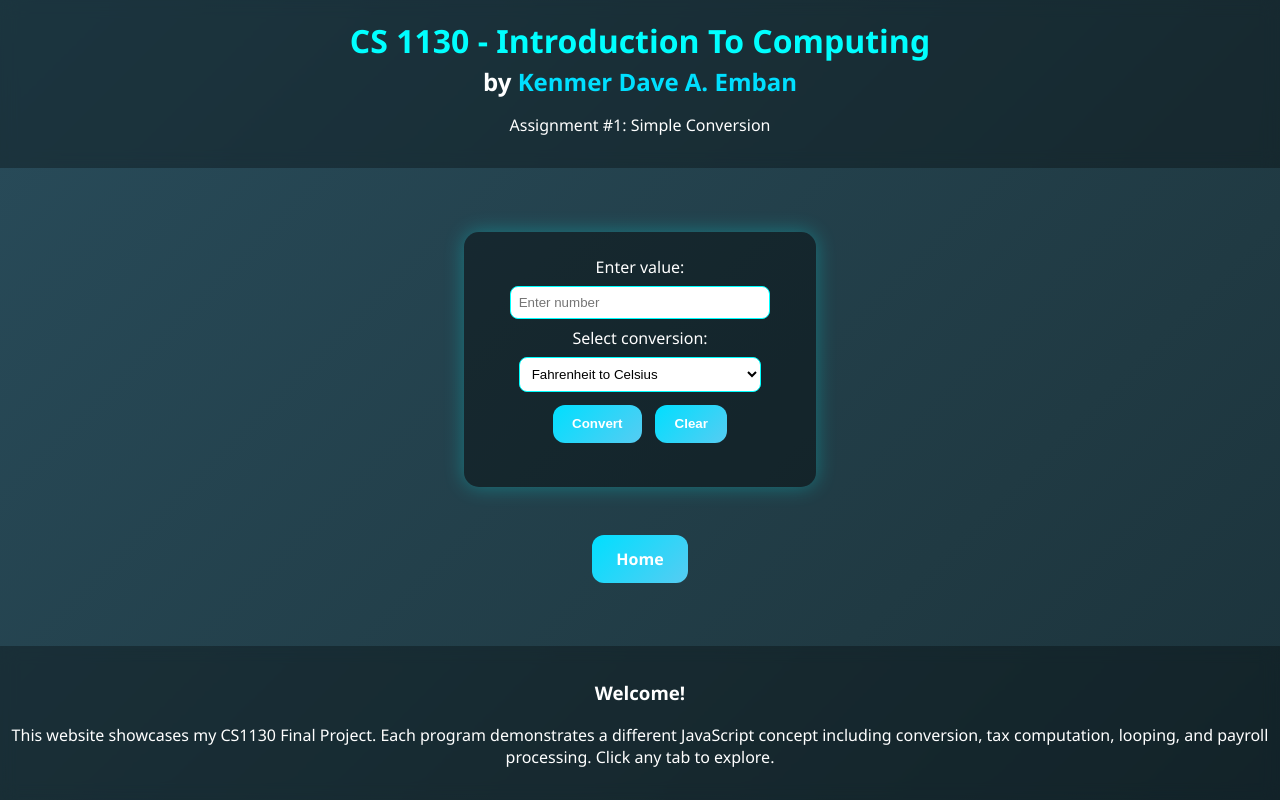
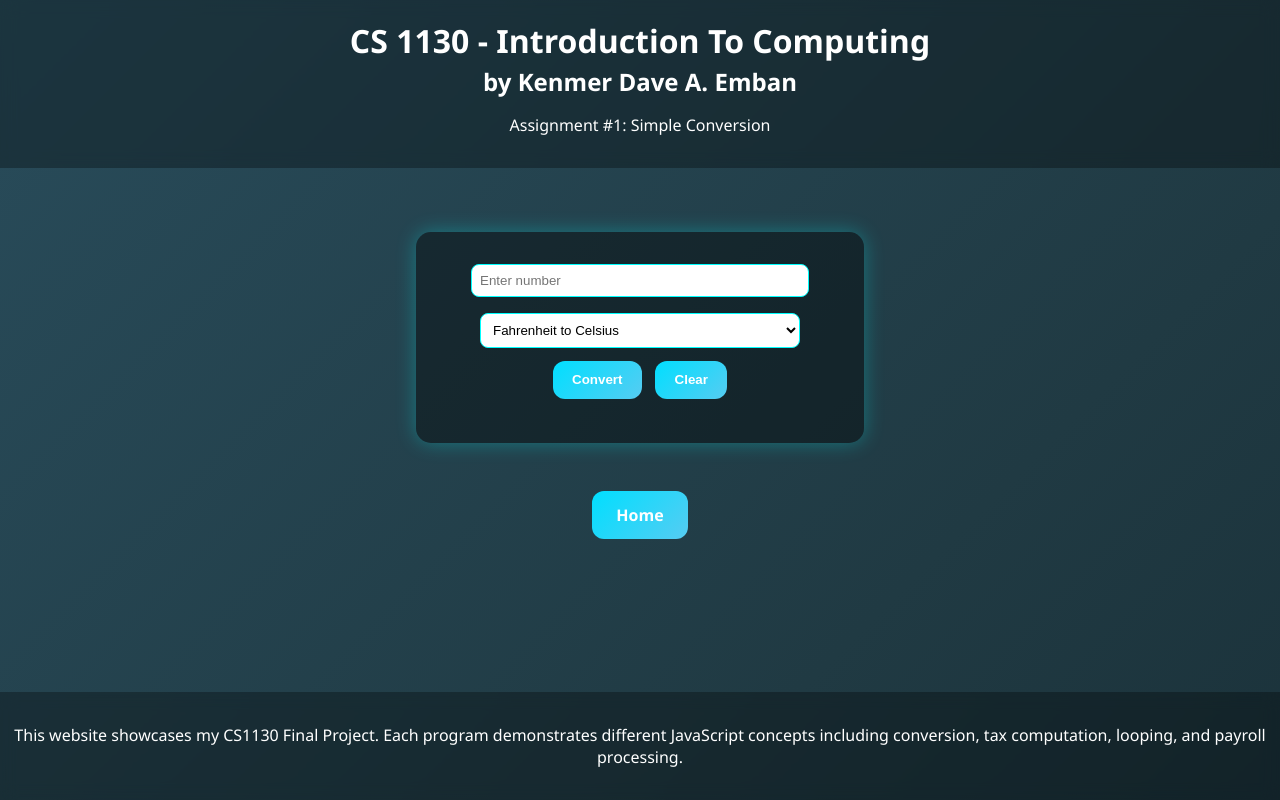
Before and after one commit to Kenji-code247/Final-Project, a plain HTML site: page SimpleConversion.html in a window 1280 px wide. Drawn offline with Linux system fonts and the light colour scheme.

Commit message:
Update SimpleConversion.html

```diff
--- a/SimpleConversion.html
+++ b/SimpleConversion.html
@@ -9,24 +9,20 @@
 </head>
 <body>
 <header>
-<h1><b>CS 1130 - Introduction To Computing</b></h1>
-<h2>by <b>Kenmer Dave A. Emban</b></h2>
+<h1>CS 1130 - Introduction To Computing</h1>
+<h2>by Kenmer Dave A. Emban</h2>
 <p>Assignment #1: Simple Conversion</p>
 </header>
 
 <main>
 <section class="assignment-container">
-<label for="value">Enter value:</label>
-<input type="number" id="value" placeholder="Enter number"><br>
-
-<label for="conversion">Select conversion:</label>
+<input type="number" id="value" placeholder="Enter number">
 <select id="conversion">
 <option value="FtoC">Fahrenheit to Celsius</option>
 <option value="CtoF">Celsius to Fahrenheit</option>
 <option value="MtoFt">Meters to Feet</option>
 <option value="FtoM">Feet to Meters</option>
-</select><br>
-
+</select>
 <button id="convertBtn">Convert</button>
 <button id="clearBtn">Clear</button>
 <p id="result"></p>
@@ -38,8 +34,7 @@
 </main>
 
 <footer>
-<h3>Welcome!</h3>
-<p>This website showcases my CS1130 Final Project. Each program demonstrates a different JavaScript concept including conversion, tax computation, looping, and payroll processing. Click any tab to explore.</p>
+<p>This website showcases my CS1130 Final Project. Each program demonstrates different JavaScript concepts including conversion, tax computation, looping, and payroll processing.</p>
 </footer>
 
 <script src="scripts/script.js"></script>
```
